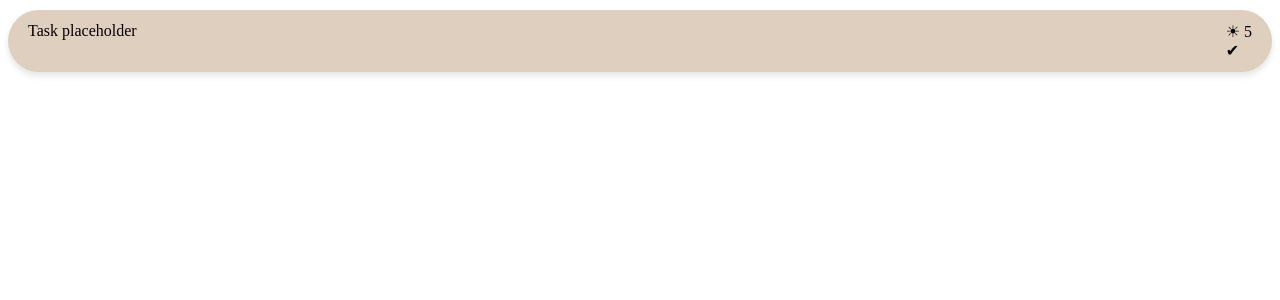
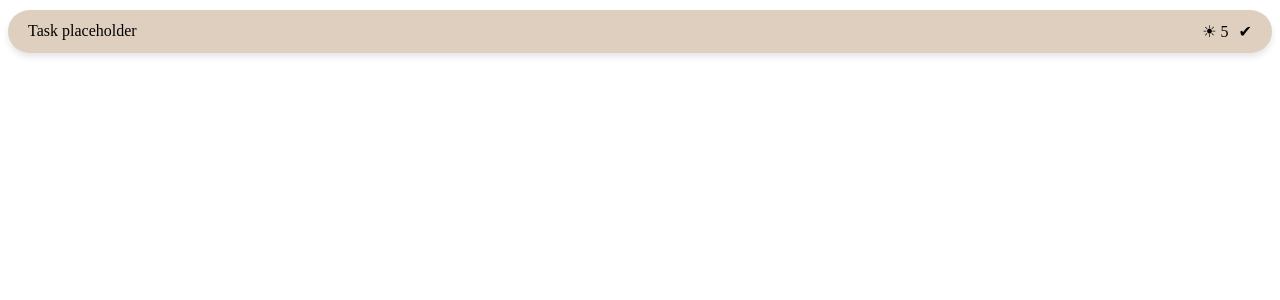
Before and after one commit to BCIT-2800-202510-DTC03/2800-202510-DTC03, a Node server app: template pages/task.html in a window 1280 px wide. Shown: the top 300 px of the page. Run offline with Node 20, Linux system fonts and the light colour scheme; the template is opened without the code that fills it, so the values that code supplies are empty; some libraries are stand-ins or nearby versions.

Commit message:
Fix typo in task card

```diff
--- a/pages/task.html
+++ b/pages/task.html
@@ -1,10 +1,11 @@
 <link rel="stylesheet" href="../styles/task.css">
+
 <div id="task">
     <div id="task-left">
         <div id="task-text">Task placeholder</div>
     </div>
 
-    <div id="class="task-actions">
+    <div id="task-actions">
         <div id="sunpoints">
             <span id="sun-icon">☀</span>
             <span id="sun-value">5</span>
```
